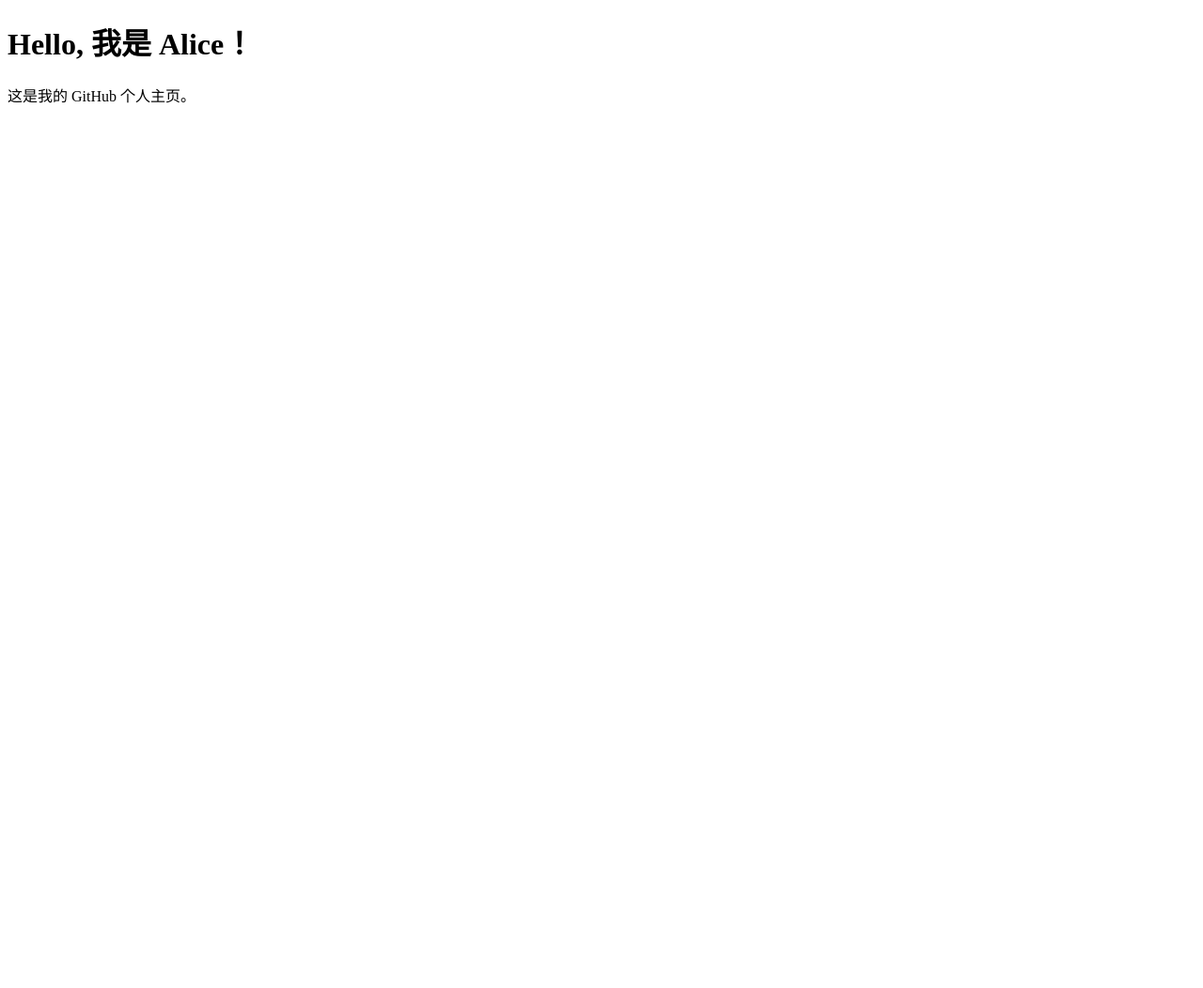
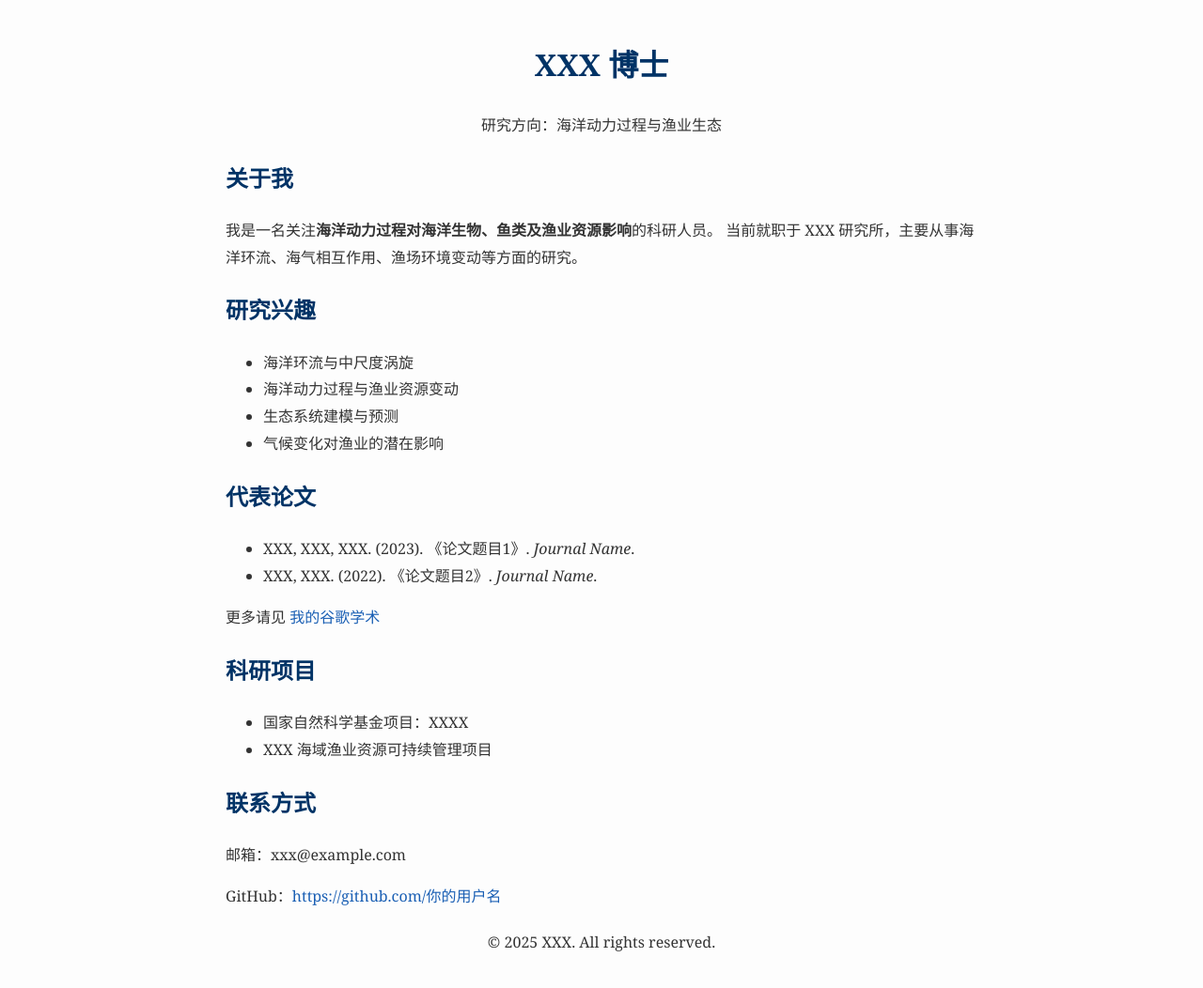
Before and after one commit to qinwangxing/qinwangxing.github.io, a plain HTML site: page index.html in a window 1280 px wide. Shown: the whole page at 94% size. Before the commit the page ends 800 px from the top, so only its background shows below. Drawn offline with Linux system fonts and the light colour scheme.

Commit message:
Update index.html

```diff
--- a/index.html
+++ b/index.html
@@ -1,11 +1,84 @@
 <!DOCTYPE html>
-<html>
+<html lang="zh">
 <head>
-  <meta charset="UTF-8">
-  <title>欢迎来到我的主页</title>
+<meta charset="UTF-8">
+<title>XXX的个人主页 | 海洋动力与渔业</title>
+<style>
+  body {
+    font-family: Georgia, serif;
+    max-width: 800px;
+    margin: 40px auto;
+    line-height: 1.8;
+    color: #333;
+    background-color: #fdfdfd;
+  }
+  h1, h2, h3 {
+    color: #003366;
+  }
+  a {
+    color: #1a5fb4;
+    text-decoration: none;
+  }
+  a:hover {
+    text-decoration: underline;
+  }
+  header, footer {
+    text-align: center;
+    margin: 20px 0;
+  }
+</style>
 </head>
 <body>
-  <h1>Hello, 我是 Alice！</h1>
-  <p>这是我的 GitHub 个人主页。</p>
+
+<header>
+  <h1>XXX 博士</h1>
+  <p>研究方向：海洋动力过程与渔业生态</p>
+</header>
+
+<section>
+  <h2>关于我</h2>
+  <p>
+    我是一名关注<strong>海洋动力过程对海洋生物、鱼类及渔业资源影响</strong>的科研人员。
+    当前就职于 XXX 研究所，主要从事海洋环流、海气相互作用、渔场环境变动等方面的研究。
+  </p>
+</section>
+
+<section>
+  <h2>研究兴趣</h2>
+  <ul>
+    <li>海洋环流与中尺度涡旋</li>
+    <li>海洋动力过程与渔业资源变动</li>
+    <li>生态系统建模与预测</li>
+    <li>气候变化对渔业的潜在影响</li>
+  </ul>
+</section>
+
+<section>
+  <h2>代表论文</h2>
+  <ul>
+    <li>XXX, XXX, XXX. (2023). 《论文题目1》. <em>Journal Name</em>.</li>
+    <li>XXX, XXX. (2022). 《论文题目2》. <em>Journal Name</em>.</li>
+  </ul>
+  <p>更多请见 <a href="https://scholar.google.com">我的谷歌学术</a></p>
+</section>
+
+<section>
+  <h2>科研项目</h2>
+  <ul>
+    <li>国家自然科学基金项目：XXXX</li>
+    <li>XXX 海域渔业资源可持续管理项目</li>
+  </ul>
+</section>
+
+<section>
+  <h2>联系方式</h2>
+  <p>邮箱：xxx@example.com</p>
+  <p>GitHub：<a href="https://github.com/你的用户名">https://github.com/你的用户名</a></p>
+</section>
+
+<footer>
+  <p>&copy; 2025 XXX. All rights reserved.</p>
+</footer>
+
 </body>
 </html>
```
